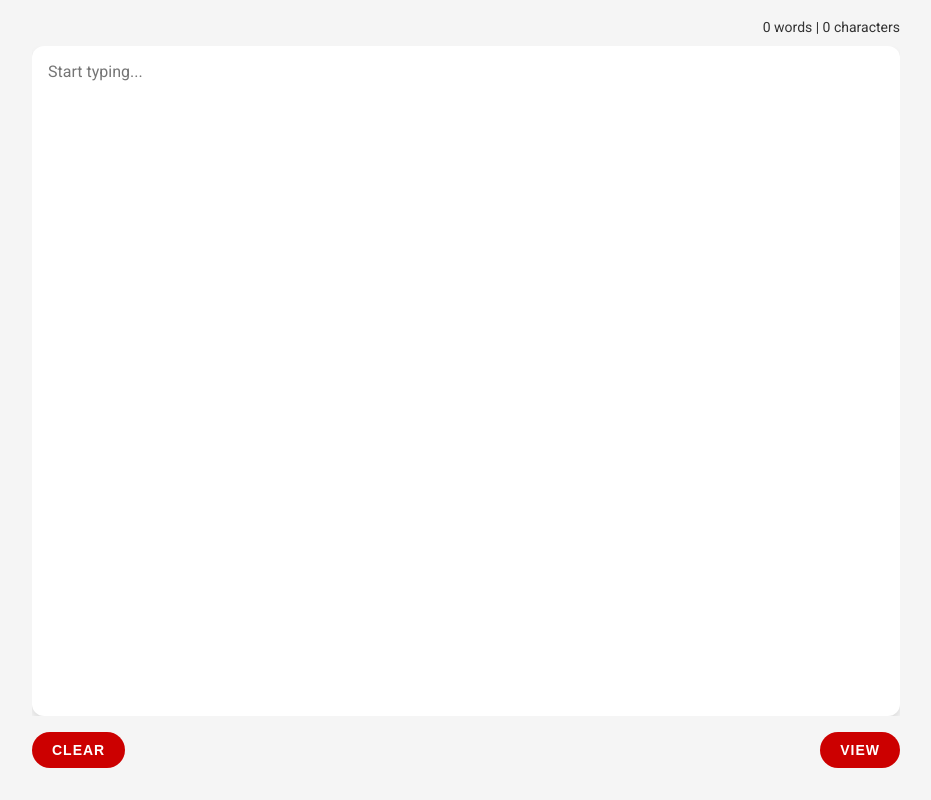
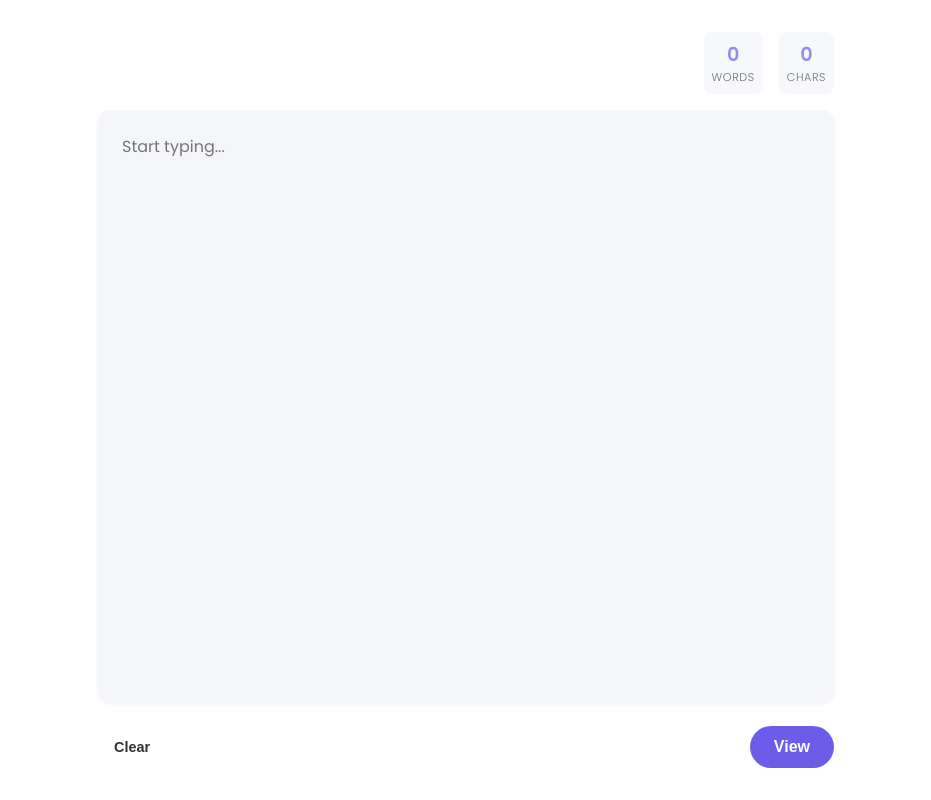
Before and after one commit to codeAlphaBravosite/Noteepadd, a plain HTML site: page index.html in a window 1280 px wide. Shown: the whole page, without its empty margins (174-1105 px from the left). Drawn offline with Linux system fonts and the light colour scheme.

Commit message:
Update index.html

```diff
--- a/index.html
+++ b/index.html
@@ -2,16 +2,16 @@
 <html lang="en">
 <head>
     <meta charset="UTF-8">
-    <meta name="viewport" content="width=device-width, initial-scale=1.0, maximum-scale=1.0, user-scalable=no">
-    <title>Smooth Character Counter</title>
-    <link href="https://fonts.googleapis.com/css2?family=Roboto:wght@300;400;700&display=swap" rel="stylesheet">
+    <meta name="viewport" content="width=device-width, initial-scale=1.0">
+    <title>Refined Note Counter</title>
+    <link href="https://fonts.googleapis.com/css2?family=Poppins:wght@300;400;600&display=swap" rel="stylesheet">
     <style>
         :root {
-            --bg-color: #f5f5f5;
+            --bg-color: #ffffff;
             --text-color: #333333;
-            --accent-color: #CC0000;
-            --secondary-color: #ffffff;
-            --hover-color: #990000;
+            --accent-color: #6c5ce7;
+            --light-gray: #f5f6fa;
+            --shadow: 0 2px 4px rgba(0, 0, 0, 0.05);
         }
 
         * {
@@ -21,63 +21,77 @@
         }
 
         body, html {
-            font-family: 'Roboto', sans-serif;
+            font-family: 'Poppins', sans-serif;
             height: 100%;
             background-color: var(--bg-color);
             color: var(--text-color);
-            line-height: 1.6;
-            overflow: hidden;
         }
 
         .container {
             display: flex;
             flex-direction: column;
             height: 100%;
-            max-width: 900px;
+            max-width: 800px;
             margin: 0 auto;
-            padding: 1rem;
+            padding: 2rem;
         }
 
         #count-info {
-            font-size: 14px;
-            color: var(--text-color);
-            font-weight: 400;
-            margin-bottom: 0.5rem;
-            text-align: right;
+            display: flex;
+            justify-content: flex-end;
+            align-items: center;
+            margin-bottom: 1rem;
+            font-weight: 300;
+            opacity: 0.7;
+            transition: opacity 0.3s ease;
         }
 
-        .text-area-container {
-            flex-grow: 1;
+        .count-item {
             display: flex;
             flex-direction: column;
-            overflow: hidden;
+            align-items: center;
+            margin-left: 1rem;
+            padding: 0.5rem;
+            border-radius: 8px;
+            background-color: var(--light-gray);
+            transition: all 0.3s ease;
+        }
+
+        .count-value {
+            font-size: 1.2rem;
+            font-weight: 600;
+            color: var(--accent-color);
+        }
+
+        .count-label {
+            font-size: 0.7rem;
+            text-transform: uppercase;
+            letter-spacing: 0.05em;
         }
 
         #text-input, #text-display {
             flex-grow: 1;
             width: 100%;
-            padding: 1rem;
+            padding: 1.5rem;
             border: none;
+            font-size: 1rem;
+            font-family: 'Poppins', sans-serif;
+            resize: none;
+            margin-bottom: 1.5rem;
+            background-color: var(--light-gray);
             border-radius: 12px;
-            font-size: 16px;
-            font-family: 'Roboto', sans-serif;
-            background-color: var(--secondary-color);
-            color: var(--text-color);
-            box-shadow: 0 4px 6px rgba(0, 0, 0, 0.1);
-            overflow-y: auto;
-        }
-
-        #text-input {
-            resize: none;
+            transition: all 0.3s ease;
+            box-shadow: var(--shadow);
         }
 
         #text-input:focus {
             outline: none;
-            box-shadow: 0 6px 12px rgba(0, 0, 0, 0.15);
+            box-shadow: var(--shadow);
         }
 
         #text-display {
             display: none;
+            overflow-y: auto;
             white-space: pre-wrap;
             word-wrap: break-word;
         }
@@ -86,51 +100,94 @@
             display: flex;
             justify-content: space-between;
             align-items: center;
-            padding: 1rem 0;
         }
 
         .button {
-            padding: 10px 20px;
-            font-size: 14px;
+            padding: 0.75rem 1.5rem;
+            font-size: 1rem;
             color: white;
             background-color: var(--accent-color);
             border: none;
-            border-radius: 20px;
+            border-radius: 25px;
             cursor: pointer;
-            transition: background-color 0.3s ease;
-            font-weight: 700;
-            text-transform: uppercase;
-            letter-spacing: 1px;
+            transition: all 0.3s ease;
+            font-weight: 600;
         }
 
         .button:hover {
-            background-color: var(--hover-color);
+            opacity: 0.9;
+            transform: translateY(-2px);
+        }
+
+        #clear-btn {
+            background-color: transparent;
+            color: var(--text-color);
+            font-size: 0.9rem;
+            padding: 0.5rem 1rem;
+        }
+
+        #clear-btn:hover {
+            text-decoration: underline;
+        }
+
+        .fade-transition {
+            transition: opacity 0.3s ease, transform 0.3s ease;
+        }
+
+        .fade-out {
+            opacity: 0;
+            transform: translateY(10px);
+        }
+
+        .fade-in {
+            opacity: 1;
+            transform: translateY(0);
         }
 
         @media (max-width: 600px) {
             .container {
-                padding: 0.5rem;
+                padding: 1rem;
             }
 
-            .footer {
-                flex-direction: row;
-                justify-content: space-between;
+            #text-input, #text-display {
+                font-size: 16px;
+                padding: 1rem;
             }
 
             .button {
-                padding: 8px 16px;
-                font-size: 12px;
+                padding: 0.6rem 1.2rem;
+                font-size: 0.9rem;
+            }
+
+            .count-item {
+                padding: 0.3rem;
+                margin-left: 0.5rem;
+            }
+
+            .count-value {
+                font-size: 1rem;
+            }
+
+            .count-label {
+                font-size: 0.6rem;
             }
         }
     </style>
 </head>
 <body>
     <div class="container">
-        <div id="count-info">0 words | 0 characters</div>
-        <div class="text-area-container">
-            <textarea id="text-input" placeholder="Start typing..." aria-label="Text input area"></textarea>
-            <div id="text-display"></div>
+        <div id="count-info">
+            <div class="count-item">
+                <span id="word-count" class="count-value">0</span>
+                <span class="count-label">Words</span>
+            </div>
+            <div class="count-item">
+                <span id="char-count" class="count-value">0</span>
+                <span class="count-label">Chars</span>
+            </div>
         </div>
+        <textarea id="text-input" placeholder="Start typing..." aria-label="Text input area" class="fade-transition fade-in"></textarea>
+        <div id="text-display" class="fade-transition fade-out"></div>
         <div class="footer">
             <button id="clear-btn" class="button">Clear</button>
             <button id="toggle-btn" class="button">View</button>
@@ -140,6 +197,8 @@
     <script>
         const textInput = document.getElementById('text-input');
         const textDisplay = document.getElementById('text-display');
+        const wordCount = document.getElementById('word-count');
+        const charCount = document.getElementById('char-count');
         const countInfo = document.getElementById('count-info');
         const clearBtn = document.getElementById('clear-btn');
         const toggleBtn = document.getElementById('toggle-btn');
@@ -151,56 +210,50 @@
 
         function updateCounts() {
             const text = textInput.value;
-            const wordCount = countWords(text);
-            const charCount = [...text].length;
-            countInfo.textContent = `${wordCount} words | ${charCount} characters`;
+            const words = countWords(text);
+            const chars = text.length;
+            wordCount.textContent = words;
+            charCount.textContent = chars;
+            countInfo.style.opacity = text.length > 0 ? '1' : '0.7';
         }
 
         function toggleMode() {
             isTextboxMode = !isTextboxMode;
             if (isTextboxMode) {
-                textInput.style.display = 'block';
-                textDisplay.style.display = 'none';
-                countInfo.style.display = 'block';
+                fadeTransition(textDisplay, textInput);
+                clearBtn.style.display = 'block';
                 toggleBtn.textContent = 'View';
+                countInfo.style.display = 'flex';
             } else {
-                textInput.style.display = 'none';
-                textDisplay.style.display = 'block';
                 textDisplay.textContent = textInput.value;
+                fadeTransition(textInput, textDisplay);
+                clearBtn.style.display = 'none';
+                toggleBtn.textContent = 'Edit';
                 countInfo.style.display = 'none';
-                toggleBtn.textContent = 'Edit';
             }
         }
 
+        function fadeTransition(elementOut, elementIn) {
+            elementOut.classList.add('fade-out');
+            elementOut.classList.remove('fade-in');
+            setTimeout(() => {
+                elementOut.style.display = 'none';
+                elementIn.style.display = 'block';
+                setTimeout(() => {
+                    elementIn.classList.add('fade-in');
+                    elementIn.classList.remove('fade-out');
+                }, 50);
+            }, 300);
+        }
+
         textInput.addEventListener('input', updateCounts);
-
         clearBtn.addEventListener('click', () => {
             textInput.value = '';
             updateCounts();
+            textInput.focus();
         });
-
         toggleBtn.addEventListener('click', toggleMode);
-
-        // Prevent body scrolling on mobile
-        document.body.addEventListener('touchmove', function(e) {
-            e.preventDefault();
-        }, { passive: false });
-
-        // Allow scrolling within the textarea
-        textInput.addEventListener('touchmove', function(e) {
-            e.stopPropagation();
-        });
-
         updateCounts();
-
-        // Adjust viewport height for mobile browsers
-        function adjustViewportHeight() {
-            let vh = window.innerHeight * 0.01;
-            document.documentElement.style.setProperty('--vh', `${vh}px`);
-        }
-
-        window.addEventListener('resize', adjustViewportHeight);
-        adjustViewportHeight();
     </script>
 </body>
 </html>
```
